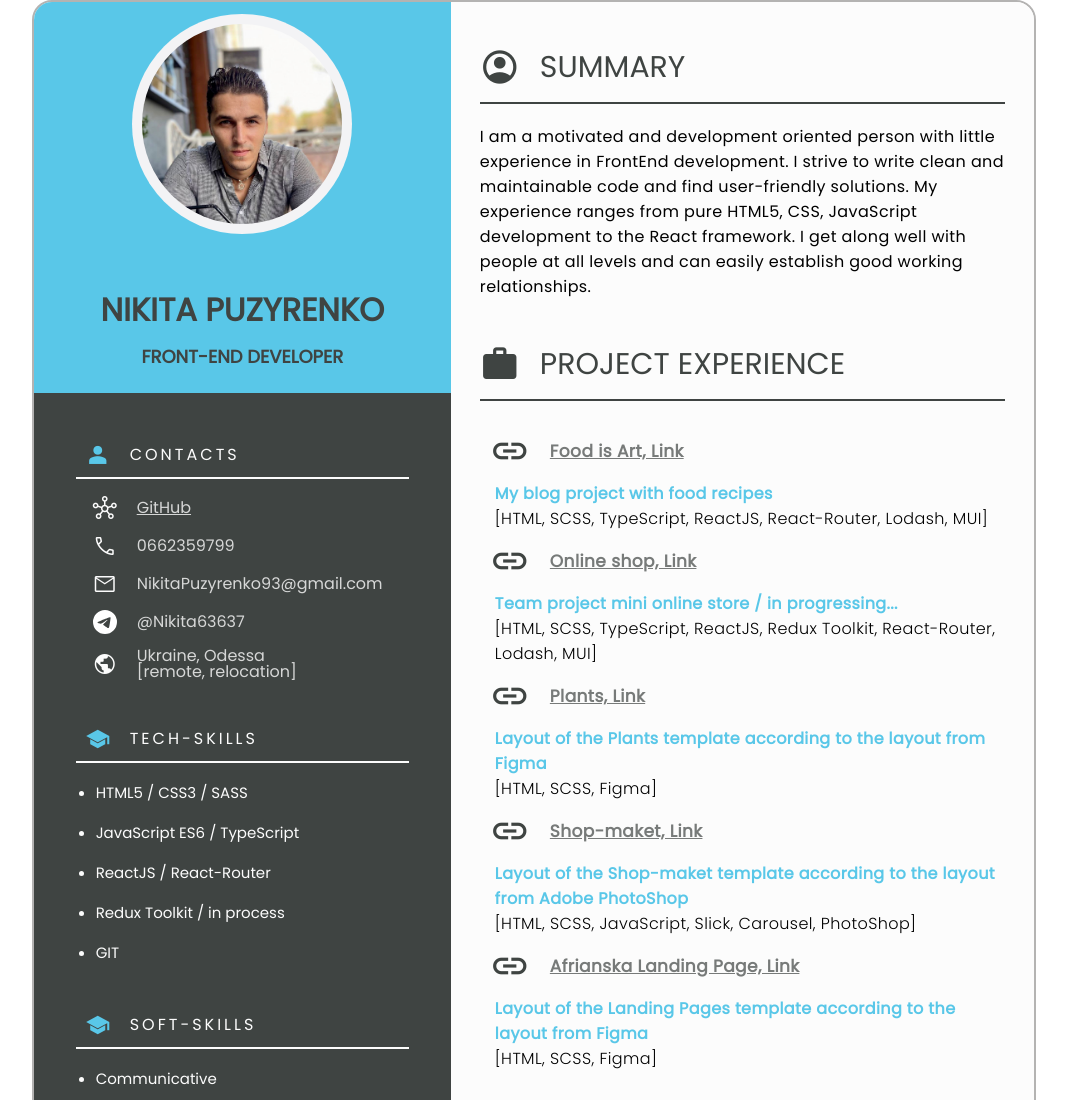
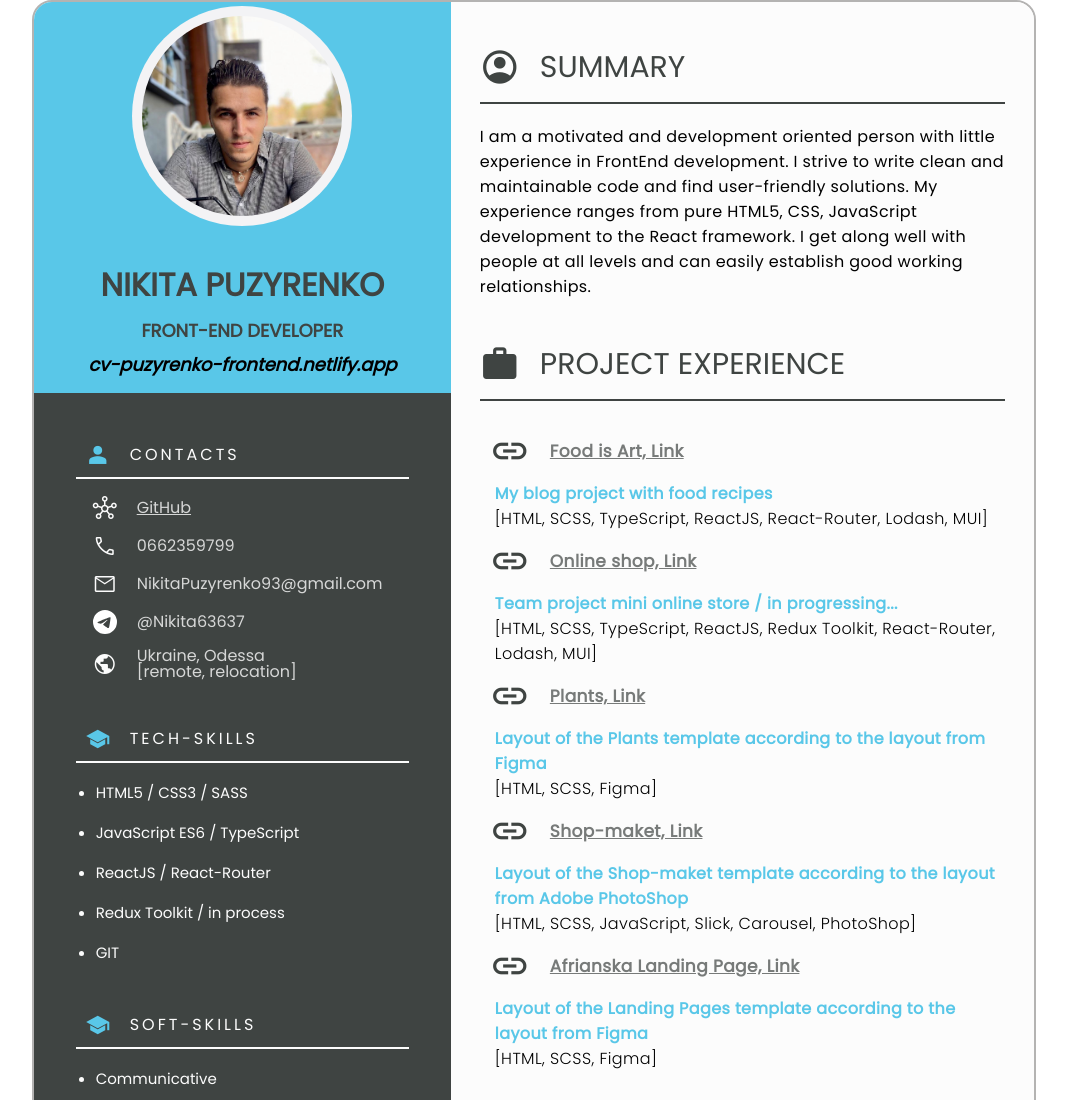
Before and after one commit to NikitOS-1/My-resume, a plain HTML site: page index.html in a window 1280 px wide. Shown: the top 1100 px of the page, without its empty margins (106-1173 px from the left). Drawn offline with nearby package versions, Linux system fonts and the light colour scheme.

Commit message:
add my sv addres

```diff
--- a/index.html
+++ b/index.html
@@ -41,8 +41,11 @@
                     </div>
                     <div class="name-proffesion">
                         <h1>NIKITA PUZYRENKO</h1>
-                        <p>FRONT-END DEVELOPER</p>
+                        <p>FRONT-END DEVELOPER</p><br>
+                        <p style="color: black; font-weight: bolder; font-style: italic;">
+                            cv-puzyrenko-frontend.netlify.app</p>
                     </div>
+
                 </div>
                 <div class="row-2">
                     <div class="wrap-contact">
```
